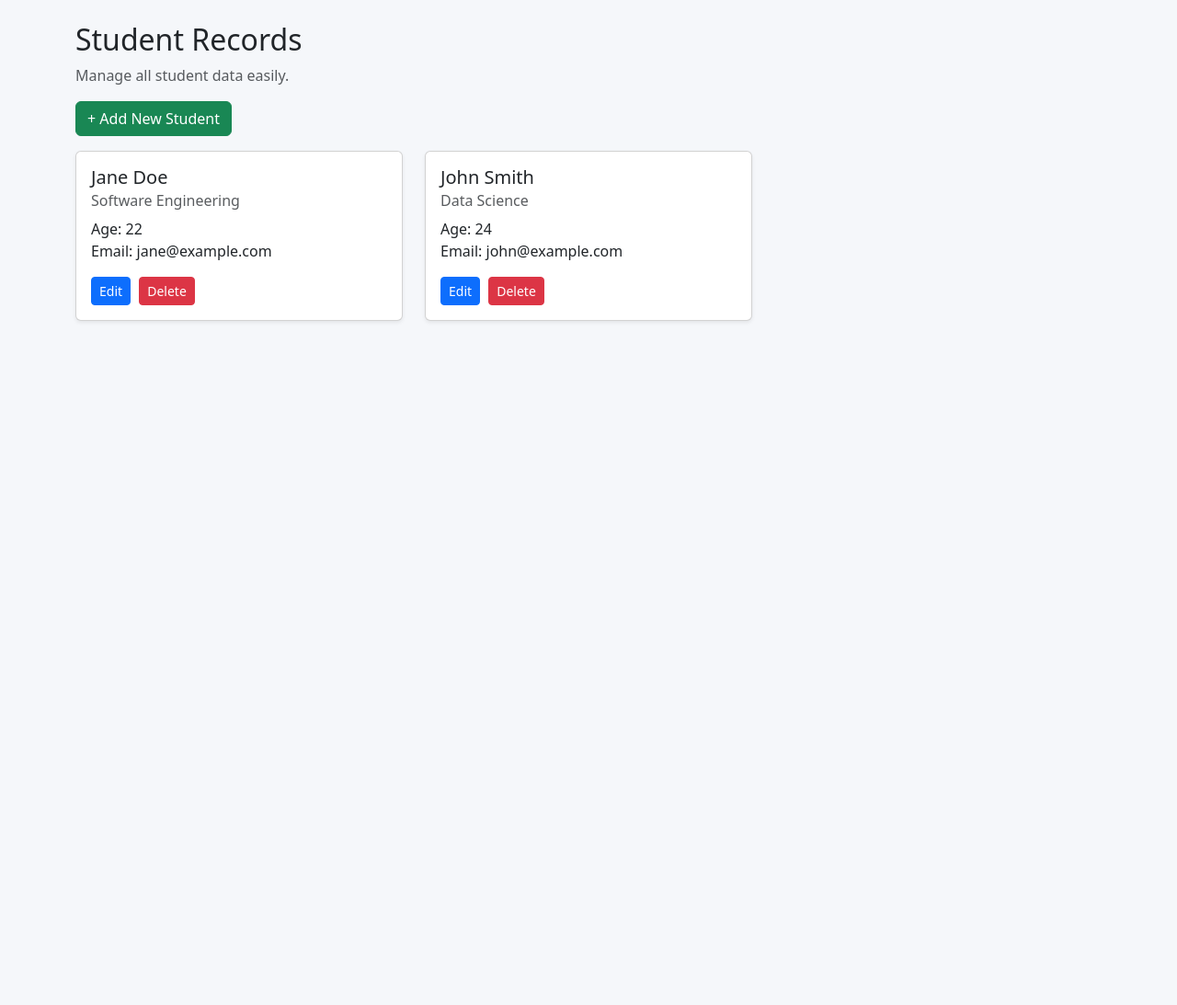
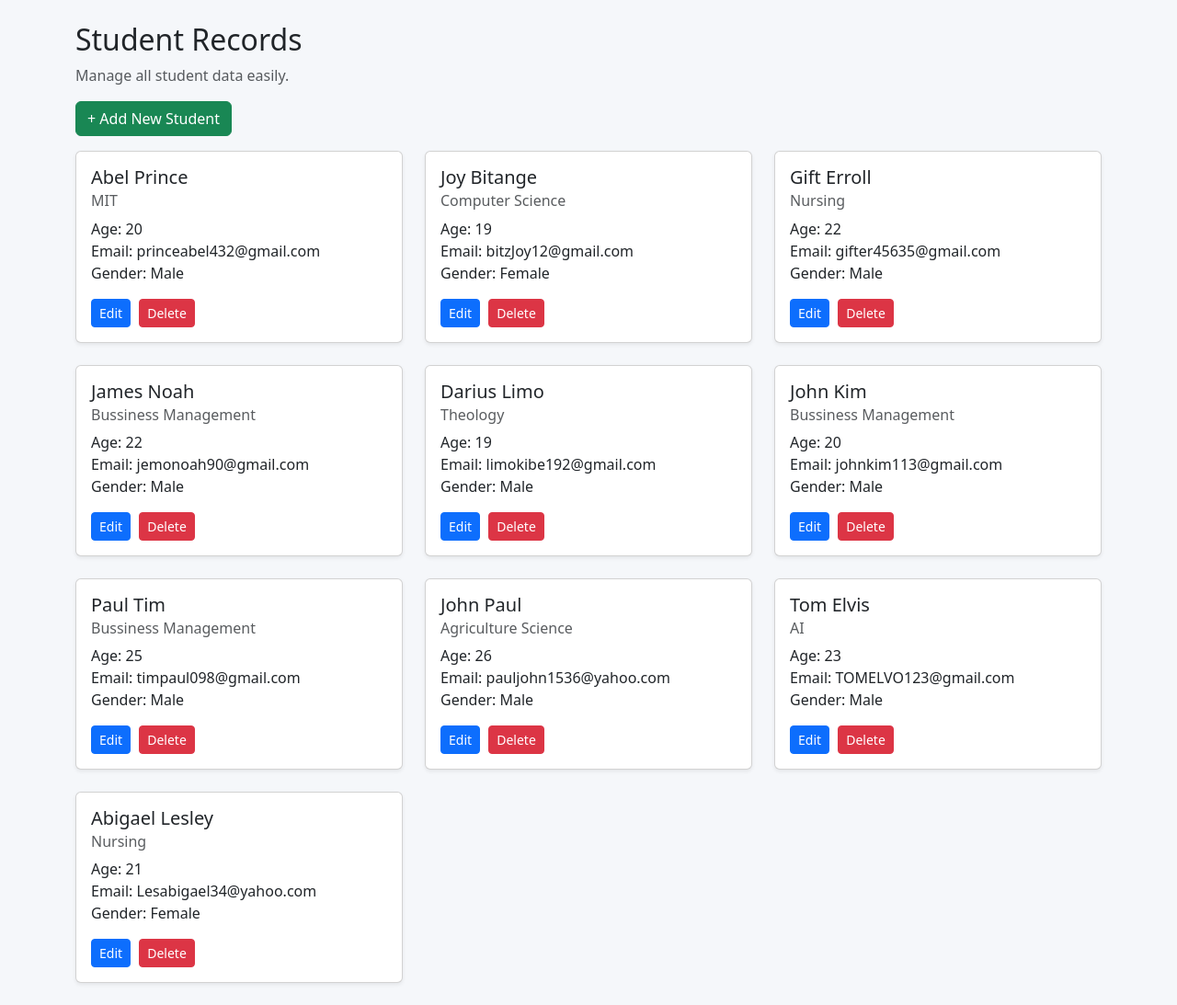
Before and after one commit to ELVO19/GROUPB, a Django app: page / in a window 1280 px wide. Shown: the part 56-1149 px from the top of the page at 92% size. Before the commit the page ends 406 px from the top, so only its background shows below. Run offline with Django 5.2, Linux system fonts and the light colour scheme; data comes from the database, SQL or seed files in the repository; both versions use the stored data as it was after the commit.

Commit message:
Added new feature

```diff
--- a/Dashboard/models.py
+++ b/Dashboard/models.py
@@ -6,6 +6,13 @@ class Student(models.Model):
     course = models.CharField(max_length=30)
     age = models.IntegerField()
     email = models.EmailField()
+    gender = models.CharField(
+        max_length=20,
+        choices=[
+            ('Male', 'Male'),
+            ('Female', 'Female'),
+        ],
+        default='Male',)
 
     def __str__(self):
         return self.name
@@ -14,5 +21,6 @@ class Exam(models.Model):
     name = models.CharField(max_length=20)
     exam_code = models.CharField(max_length=50)
     date = models.DateField()
+
     def __str__(self):
         return self.name
--- a/Dashboard/templates/add_student.html
+++ b/Dashboard/templates/add_student.html
@@ -41,6 +41,10 @@
                             <label class="form-label">Email</label>
                             <input type="email" name="email" class="form-control" required>
                         </div>
+                         <div class="mb-3">
+                            <label class="form-label">Gender</label>
+                            <input type="text" name="gender" class="form-control" required>
+                        </div>
 
                         <div class="d-flex justify-content-between">
                             <a href="{% url 'dashboard' %}" class="btn btn-secondary">Cancel</a>
--- a/Dashboard/templates/dashboard.html
+++ b/Dashboard/templates/dashboard.html
@@ -36,12 +36,14 @@
 
     <!-- Example Student Cards -->
     <div class="row">
-        <div class="col-md-4">
+         {% for student in students %}
+           <div class="col-md-4">
             <div class="card shadow-sm mb-4">
                 <div class="card-body">
-                    <h5 class="card-title">Jane Doe</h5>
-                    <h6 class="card-subtitle mb-2 text-muted">Software Engineering</h6>
-                    <p class="card-text">Age: 22<br>Email: jane@example.com</p>
+                    <h5 class="card-title">{{ student.name }}</h5>
+                    <h6 class="card-subtitle mb-2 text-muted">{{ student.course }}</h6>
+                    <p class="card-text">Age: {{ student.age }}<br>Email: {{ student.email }}<br>Gender: {{ student.gender }}</p>
+
                     <div class="card-actions">
                         <a href="#" class="btn btn-sm btn-primary">Edit</a>
                         <a href="#" class="btn btn-sm btn-danger">Delete</a>
@@ -49,21 +51,8 @@
                 </div>
             </div>
         </div>
-        <!-- Repeat card for more students -->
-        <div class="col-md-4">
-            <div class="card shadow-sm mb-4">
-                <div class="card-body">
-                    <h5 class="card-title">John Smith</h5>
-                    <h6 class="card-subtitle mb-2 text-muted">Data Science</h6>
-                    <p class="card-text">Age: 24<br>Email: john@example.com</p>
-                    <div class="card-actions">
-                        <a href="#" class="btn btn-sm btn-primary">Edit</a>
-                        <a href="#" class="btn btn-sm btn-danger">Delete</a>
-                    </div>
-                </div>
-            </div>
-        </div>
-        <!-- Add more cards as needed -->
+         {% endfor %}
+
     </div>
 </div>
 
--- a/Dashboard/views.py
+++ b/Dashboard/views.py
@@ -1,7 +1,26 @@
-from django.shortcuts import render
+from django.shortcuts import render, redirect
+
+from Dashboard.models import Student
+
 
 # Create your views here.
 def dashboard(request):
-    return render(request, 'dashboard.html')
+    students = Student.objects.all()
+    return render(request, 'dashboard.html', {'students': students})
+
 def add_student(request):
+    if request.method == 'POST':
+        name = request.POST.get('name')
+        course = request.POST.get('course')
+        age = request.POST.get('age')
+        email = request.POST.get('email')
+        gender = request.POST.get('gender')
+
+        Student.objects.create(
+            name=name,
+            course=course,
+            age=age,
+            email=email,
+            gender=gender)
+        return redirect('dashboard')
     return render(request, 'add_student.html')
```
Also changed, not shown: Dashboard/migrations/0001_initial.py, Dashboard/migrations/0002_exam_alter_student_gender.py (added), db.sqlite3.
